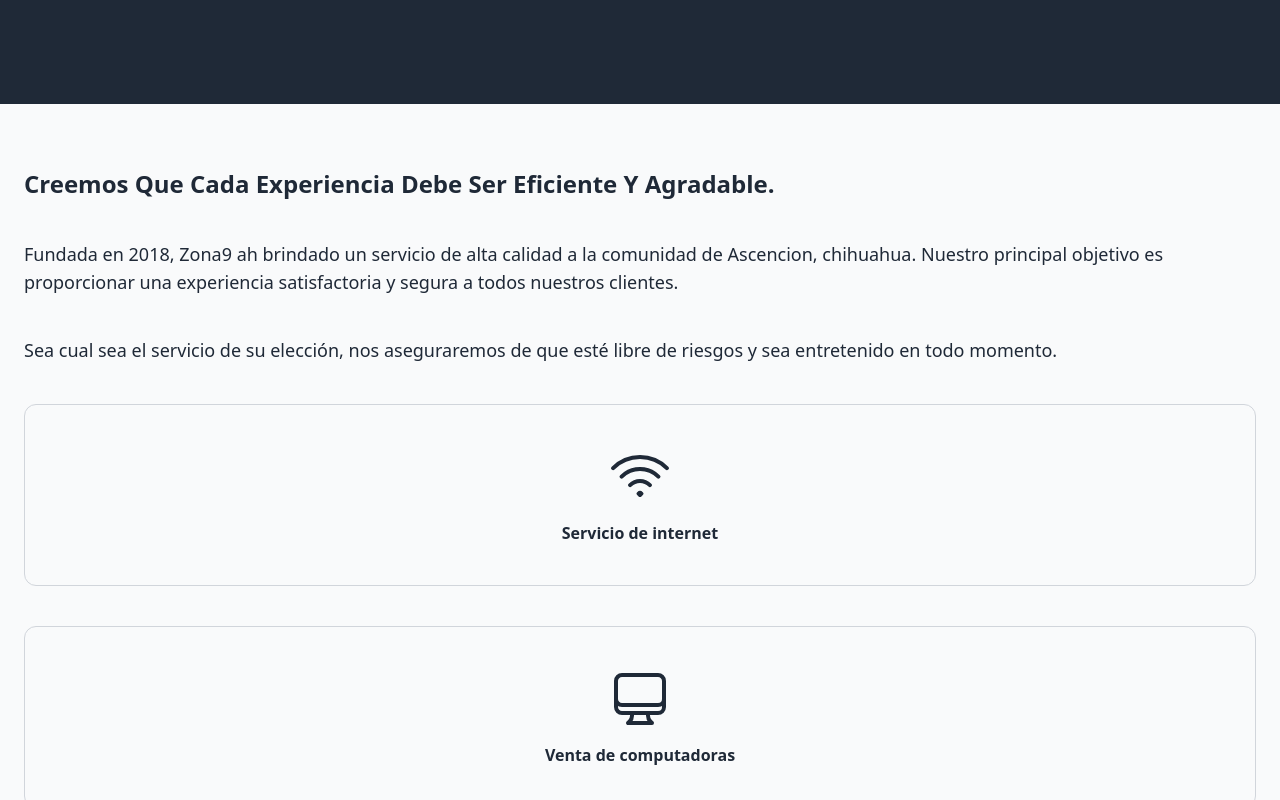
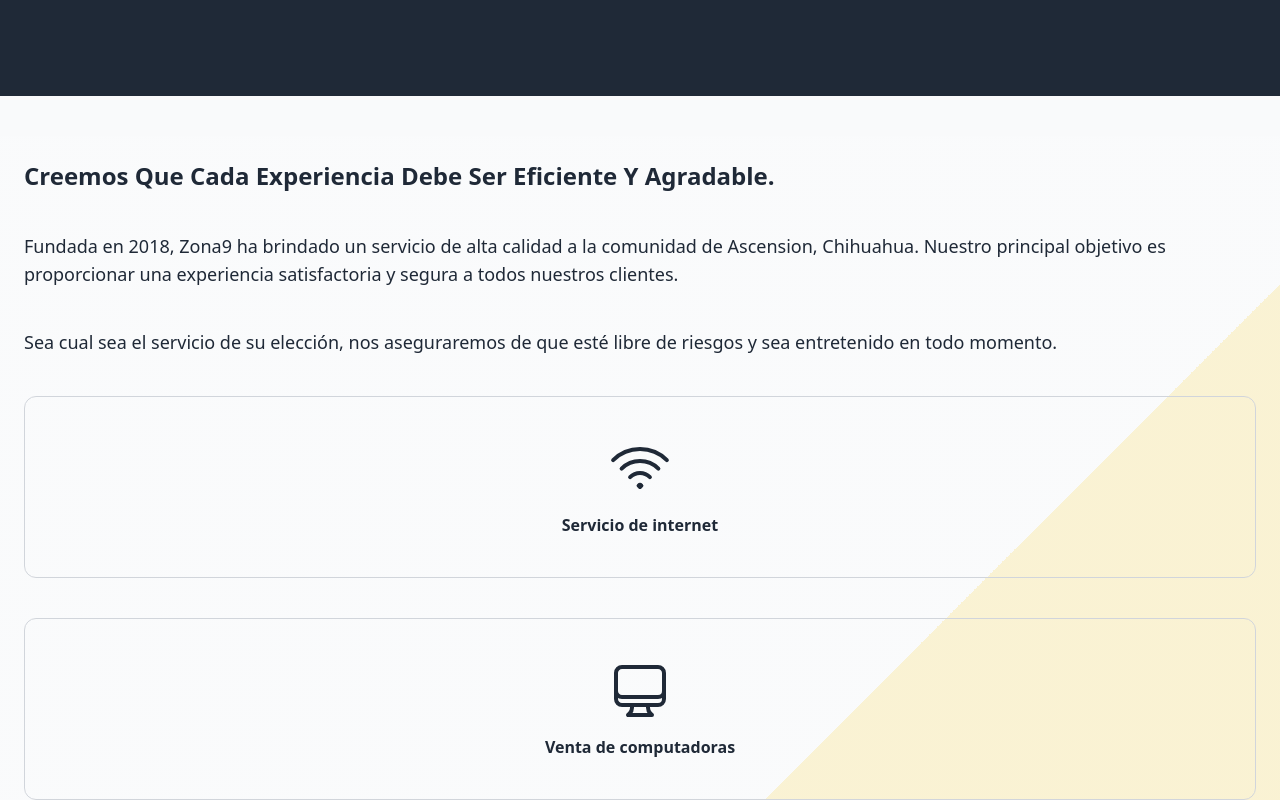
Before and after one commit to DeveroCode/zone9-cyber, a Vue app: page / in a window 1280 px wide. Shown: the part 800-1600 px from the top of the page. Built offline with nearby package versions, Linux system fonts and the light colour scheme.

Commit message:
Update "prime finished section"

```diff
--- a/package.json
+++ b/package.json
@@ -10,6 +10,7 @@
   },
   "dependencies": {
     "@heroicons/vue": "^2.1.5",
+    "parallax-js": "^3.1.0",
     "pinia": "^2.1.7",
     "vue": "^3.4.29",
     "vue-router": "^4.3.3"
--- a/src/components/Header.vue
+++ b/src/components/Header.vue
@@ -1,16 +1,29 @@
 <script setup>
-import { ref } from 'vue';
+import { ref, onMounted, onBeforeUnmount } from 'vue';
 import logo from '/img/logo-sin-texto.svg'
 
 const isOpen = ref(false);
-
+const scroll = ref(0);
 const hancliClickMenu = () => {
     isOpen.value = !isOpen.value
 };
+
+const handleScrollAnimation = () => {
+    scroll.value = window.scrollY;
+};
+
+onMounted(() => {
+    window.addEventListener('scroll', handleScrollAnimation);
+});
+
+onBeforeUnmount(() => {
+    window.removeEventListener('scroll', handleScrollAnimation);
+});
 </script>
 
 <template>
-    <header class="relative py-1 px-10 flex items-center">
+    <header class="w-full px-10 flex items-center" @scroll="handleScrollAnimation"
+        :class="scroll > 200 ? 'fixed bg-white shadow-lg transition duration-200 ease-in-out z-50' : 'relative transition-all duration-500 ease-in-out'">
         <!-- Logo a la izquierda -->
         <div class="flex items-center flex-shrink-0 justify-center md:justify-normal w-full md:w-auto"
             @click="hancliClickMenu">
--- a/src/views/IndexView.vue
+++ b/src/views/IndexView.vue
@@ -1,15 +1,26 @@
 <script setup>
+import { ref, onMounted } from 'vue'
 import background from '/img/background.jpg'
 import working from '/img/working.svg'
 import wifi from '/img/logo-wifi.svg'
 import Services from '@/components/Services.vue'
 import ContactUs from '@/components/Contact-us.vue'
 import Location from '@/components/Location.vue'
+import Parallax from 'parallax-js'
 import { CheckIcon, EnvelopeIcon, PhoneIcon } from '@heroicons/vue/24/outline';
+
+const parallaxElement = ref(null)
+
+onMounted(() => {
+    const scene = document.querySelector('.parallax')
+    if (scene) {
+        new Parallax(scene)
+    }
+});
 </script>
 
 <template>
-    <section class="bg-secondary py-10 h-screen flex flex-col md:flex-row justify-center items-center px-4 md:px-32">
+    <section class="bg-secondary py-10 h-screen flex flex-col md:flex-row justify-center items-center px-4 md:px-32 ">
         <div class="text-white text-center md:text-left">
             <h1 class="text-4xl md:text-7xl 2xl:text-8xl w-full md:w-2/3 font-bold animate-fadeInUp">
                 Bienvenido a Zona9.com
@@ -24,9 +35,11 @@
             </button>
         </div>
 
-        <img :src="wifi"
-            alt="Persona trabajando en su laptop, sentada sobre un router rodeada de iconos de mensajes, emails y aplicaciones de chat como WhatsApp"
-            class="hidden md:block md:w-[42%] mt-8 md:mt-0" loading="lazy">
+        <div class="md:parallax md:w-[42%]">
+            <img :src="wifi" ref="parallaxElement" data-depth="1.0"
+                alt="Persona trabajando en su laptop, sentada sobre un router rodeada de iconos de mensajes, emails y aplicaciones de chat como WhatsApp"
+                class="hidden md:block mt-8 md:mt-0" loading="lazy">
+        </div>
     </section>
 
 
@@ -43,43 +56,27 @@
         <img :src="wifi" alt="WiFi Logo" class="w-[42%] relative z-10">
     </section> -->
 
-    <main class="p-6 mt-10 md:mt-0 md:p-24 h-auto md:h-screen flex flex-col justify-center">
+    <main class="main-section p-6 mt-10 md:mt-0 md:p-24 h-auto md:h-screen flex flex-col justify-center relative">
         <h2
             class="text-2xl w-full 2xl:text-7xl md:text-5xl md:w-2/3 font-bold capitalize text-secondary animate-fadeInUp">
-            creemos
-            que cada
-            experiencia debe
-            ser
-            eficiente
-            y agradable.</h2>
-
-
+            creemos que cada experiencia debe ser eficiente y agradable.
+        </h2>
         <div class="mt-10">
-            <p class="text-lg 2xl:text-xl text-secondary md:w-1/2">Fundada en 2018, Zona9 ah brindado un servicio de
-                alta
-                calidad
-                a la
-                comunidad
-                de Ascencion, chihuahua.
+            <p class="text-lg 2xl:text-xl text-secondary md:w-1/2">
+                Fundada en 2018, Zona9 ha brindado un servicio de alta calidad a la comunidad de Ascension, Chihuahua.
                 Nuestro principal objetivo es proporcionar una experiencia satisfactoria y segura a todos nuestros
                 clientes.
             </p>
-
             <section>
-                <span class="text-lg mt-10 block 2xl:text-xl text-secondary md:w-1/2">Sea cual sea el
-                    servicio de su
-                    elección, nos
-                    aseguraremos
-                    de que esté libre de
-                    riesgos y
-                    sea
-                    entretenido
-                    en todo momento.</span>
-
+                <span class="text-lg mt-10 block 2xl:text-xl text-secondary md:w-1/2">
+                    Sea cual sea el servicio de su elección, nos aseguraremos de que esté libre de riesgos y sea
+                    entretenido en todo momento.
+                </span>
                 <Services />
             </section>
         </div>
     </main>
+
 
     <!-- <section class="bg-secondary h-screen p-24 mb-32 flex flex-col justify-center">
         <h2 class="2xl:text-8xl md:text-5xl w-2/3 font-bold capitalize text-white">Nos adaptamos a tus necesidades</h2>
@@ -116,7 +113,7 @@
     </section> -->
 
     <section
-        class="bg-secondary min-h-screen p-10 md:p-24 mb-32 flex flex-col md:flex-row justify-between items-center mt-10">
+        class="bg-secondary min-h-screen p-10 md:p-24 mb-32 flex flex-col md:flex-row justify-between items-center mt-10 md:mt-0">
         <div class="flex-1">
             <h3
                 class="text-2xl text-center md:text-start 2xl:text-8xl md:text-5xl mb-8 font-bold capitalize text-white">
@@ -197,16 +194,14 @@
         <ContactUs class="mt-10 md:mt-0md:w-1/3" />
     </div>
 
-
-    <section class="p-6 md:p-24 flex flex-col md:flex-row gap-16 md:gap-32 md:items-center h-auto md:h-screen">
+    <section
+        class="location-section p-6 md:p-24 flex flex-col md:flex-row gap-16 md:gap-32 md:items-center h-auto md:h-screen relative">
         <Location />
 
-        <div class="px-4 md:px-0">
+        <div class="px-4 md:px-0 z-10">
             <h5 class="text-xl text-secondary text-center md:text-start">Nuestra Ubicación</h5>
             <span class="text-secondary block mt-2 font-bold text-center md:text-start text-2xl md:text-5xl">Conectate
-                cercas y a
-                distancia</span>
-
+                cercas y a distancia</span>
 
             <div class="text-center md:text-start">
                 <span class="block mt-10 text-xl font-bold mb-3 text-secondary">Sede central</span>
@@ -236,4 +231,22 @@
 .animate-fadeInUp {
     animation: fadeInUp 1s ease-in-out forwards;
 }
+
+.main-section {
+    position: relative;
+    z-index: 1;
+}
+
+.main-section::before {
+    content: '';
+    position: absolute;
+    top: 0;
+    left: 0;
+    width: 100%;
+    height: 100%;
+    background: linear-gradient(135deg, rgba(255, 255, 255, 0.7) 50%, rgba(255, 215, 64, 0.7) 50%);
+    z-index: -1;
+    opacity: 0.3;
+    transform: rotate(0deg);
+}
 </style>
```
Also changed, not shown: 1 other file (tests, documents, lock files or other folders).
